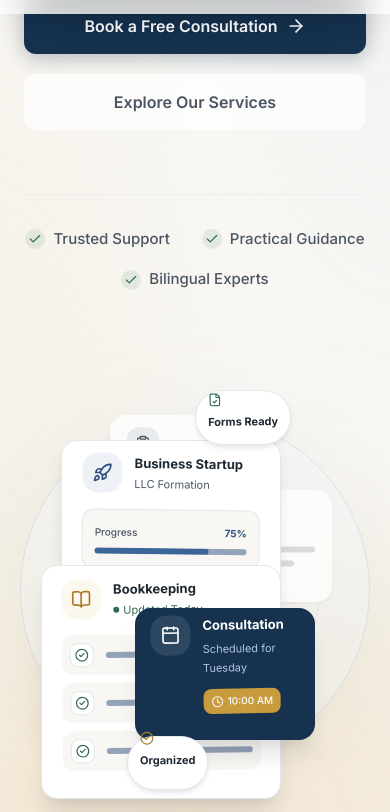
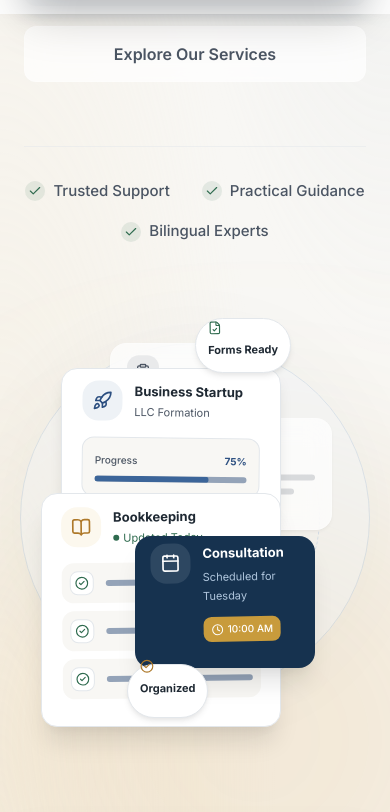
Before and after one commit to lilyan-awsan/bizcenter2, a Next.js app: page / in a window 390 px wide. Shown: the part 830-1642 px from the top of the page. Built offline with nearby package versions, Linux system fonts and the light colour scheme; no server answers; a web font is replaced by a local one.

Commit message:
style: shift hero content upwards and reduce header distance

```diff
--- a/src/app/page.tsx
+++ b/src/app/page.tsx
@@ -20,8 +20,7 @@ import { useSplash } from "@/components/providers/splash-provider"
 
 export default function Home() {
   const { isFirstVisit } = useSplash()
-  // Reduce base delay to match the faster 1.8s splash screen
-  const baseDelay = isFirstVisit ? 1.8 : 0
+  const baseDelay = isFirstVisit ? 3.0 : 0
 
   return (
     <main className="flex flex-col w-full bg-[#F8F7F4] overflow-hidden">
@@ -41,7 +40,7 @@ export default function Home() {
           transition={{ duration: 2, delay: baseDelay + 0.2, ease: "easeInOut" }}
         />
 
-        <section className="relative flex-1 flex flex-col justify-center py-20 z-10">
+        <section className="relative flex-1 flex flex-col pt-8 md:pt-16 pb-20 z-10">
           <div className="container mx-auto px-6 max-w-[var(--container-xl)] h-full flex flex-col lg:flex-row items-center gap-12 lg:gap-8">
 
             {/* LEFT 50%: Content */}
--- a/src/components/global/cinematic-splash.tsx
+++ b/src/components/global/cinematic-splash.tsx
@@ -10,10 +10,10 @@ export function CinematicSplash() {
 
   React.useEffect(() => {
     if (isFirstVisit && !splashFinished) {
-      // The total sequence is faster. Trigger dissolve at 1.8s
+      // The total sequence is ~3.5s, we trigger the dissolve at 3.0s to allow the 0.5s fade out
       const timer = setTimeout(() => {
         setSplashFinished(true)
-      }, 1800)
+      }, 3000)
       return () => clearTimeout(timer)
     }
   }, [isFirstVisit, splashFinished, setSplashFinished])
@@ -37,7 +37,7 @@ export function CinematicSplash() {
         <motion.div
           className="fixed inset-0 z-[100] flex items-center justify-center bg-[var(--color-primary-950)] overflow-hidden"
           exit={{ opacity: 0, filter: "blur(10px)", scale: 1.05 }}
-          transition={{ duration: 0.5, ease: [0.22, 1, 0.36, 1] }}
+          transition={{ duration: 0.8, ease: [0.22, 1, 0.36, 1] }}
         >
           {/* =======================================
               BACKGROUND: Mesh Gradients & Light Orbs
@@ -71,7 +71,7 @@ export function CinematicSplash() {
                 strokeWidth="0.2"
                 initial={{ pathLength: 0, opacity: 0 }}
                 animate={{ pathLength: 1, opacity: 1 }}
-                transition={{ duration: 1.5, ease: "easeInOut" }}
+                transition={{ duration: 2.5, ease: "easeInOut" }}
               />
             </motion.svg>
             {/* Floating Folder Outline */}
@@ -79,7 +79,7 @@ export function CinematicSplash() {
               className="absolute top-[20%] left-[20%] w-24 h-16 border border-white/10 rounded-md backdrop-blur-sm"
               initial={{ opacity: 0, y: 50, rotateX: 45, rotateY: -20 }}
               animate={{ opacity: 1, y: 0, rotateX: 20, rotateY: -10 }}
-              transition={{ duration: 1.2, delay: 0.5, ease: "easeOut" }}
+              transition={{ duration: 2, delay: 0.5, ease: "easeOut" }}
             >
               <div className="w-1/3 h-3 border-b border-r border-white/10 rounded-br-sm absolute -top-3 left-0" />
             </motion.div>
@@ -88,7 +88,7 @@ export function CinematicSplash() {
               className="absolute bottom-[20%] right-[20%] w-20 h-28 border border-[var(--color-accent-400)]/20 rounded-md flex flex-col gap-2 p-3"
               initial={{ opacity: 0, y: -50, rotateX: -20, rotateY: 30 }}
               animate={{ opacity: 1, y: 0, rotateX: -10, rotateY: 15 }}
-              transition={{ duration: 1.1, delay: 0.7, ease: "easeOut" }}
+              transition={{ duration: 2, delay: 0.7, ease: "easeOut" }}
             >
               <div className="w-full h-[1px] bg-[var(--color-accent-400)]/20" />
               <div className="w-4/5 h-[1px] bg-[var(--color-accent-400)]/20" />
@@ -117,7 +117,7 @@ export function CinematicSplash() {
                       strokeWidth="1"
                       initial={{ pathLength: 0, opacity: 0 }}
                       animate={{ pathLength: 1, opacity: [0, 0.5, 0.2] }}
-                      transition={{ duration: 0.8, delay: 0.5 + i * 0.1, ease: "easeOut" }}
+                      transition={{ duration: 1.5, delay: 1 + i * 0.1, ease: "easeOut" }}
                     />
                     <defs>
                       <linearGradient id="gradient-line" x1="0%" y1="0%" x2="100%" y2="100%">
@@ -133,7 +133,7 @@ export function CinematicSplash() {
                     style={{ x, y }}
                     initial={{ opacity: 0, scale: 0 }}
                     animate={{ opacity: 1, scale: 1 }}
-                    transition={{ duration: 0.6, delay: 0.7 + i * 0.1, type: "spring" }}
+                    transition={{ duration: 0.8, delay: 1.2 + i * 0.1, type: "spring" }}
                   >
                     <node.Icon className="w-4 h-4 text-[var(--color-accent-200)]" />
                   </motion.div>
@@ -185,7 +185,7 @@ export function CinematicSplash() {
                 className="absolute inset-0 w-[200%] bg-gradient-to-r from-transparent via-white/20 to-transparent skew-x-[-20deg]"
                 initial={{ x: "-100%" }}
                 animate={{ x: "100%" }}
-                transition={{ duration: 0.6, delay: 1.2, ease: "easeInOut" }}
+                transition={{ duration: 1, delay: 1.5, ease: "easeInOut" }}
               />
             </motion.div>
           </div>
--- a/src/components/ui/premium-hero-visual.tsx
+++ b/src/components/ui/premium-hero-visual.tsx
@@ -60,7 +60,7 @@ export function PremiumHeroVisual({ baseDelay = 0 }: { baseDelay?: number }) {
 
   return (
     <div
-      className="relative w-full h-[500px] lg:h-[600px] max-w-[650px] mx-auto select-none perspective-[1000px]"
+      className="relative w-full h-[500px] lg:h-[600px] max-w-[650px] mx-auto select-none perspective-[1000px] -mt-6 lg:-mt-12"
       onMouseMove={handleMouseMove}
       onMouseLeave={handleMouseLeave}
     >
```
